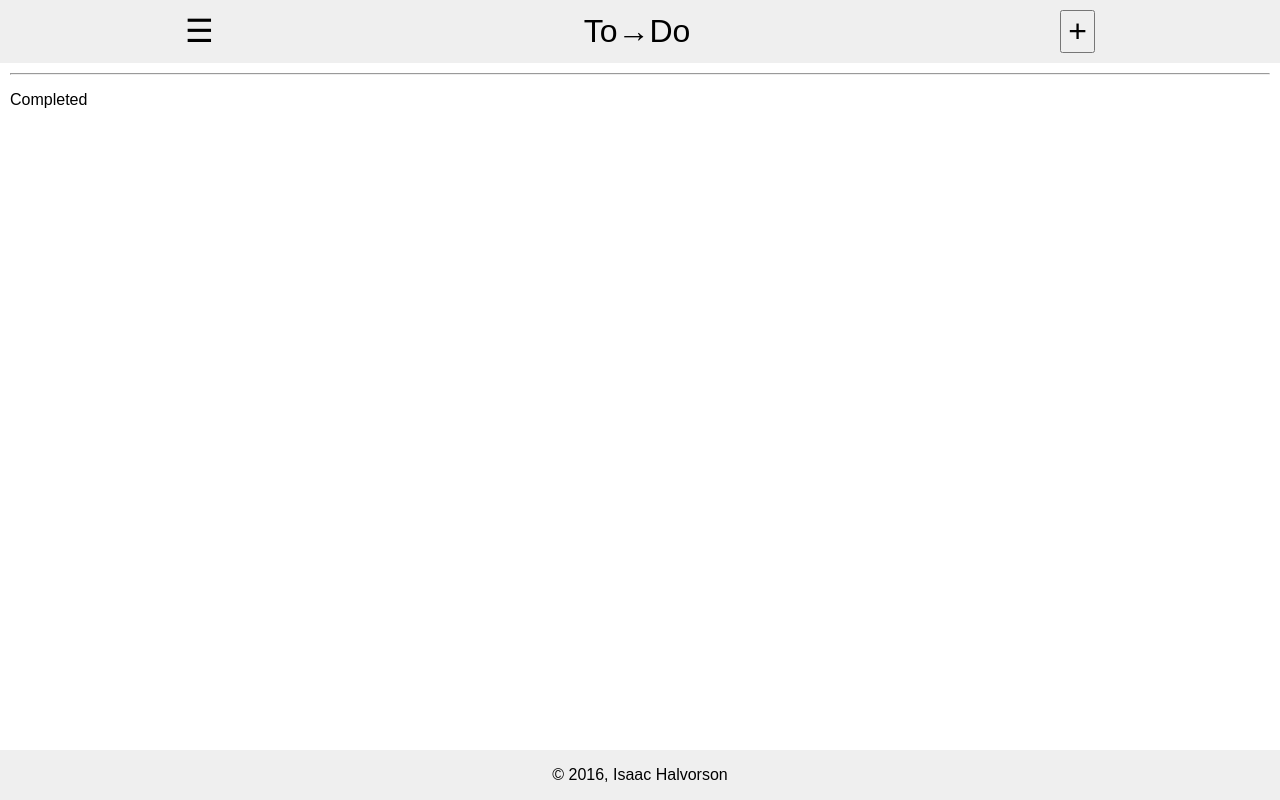
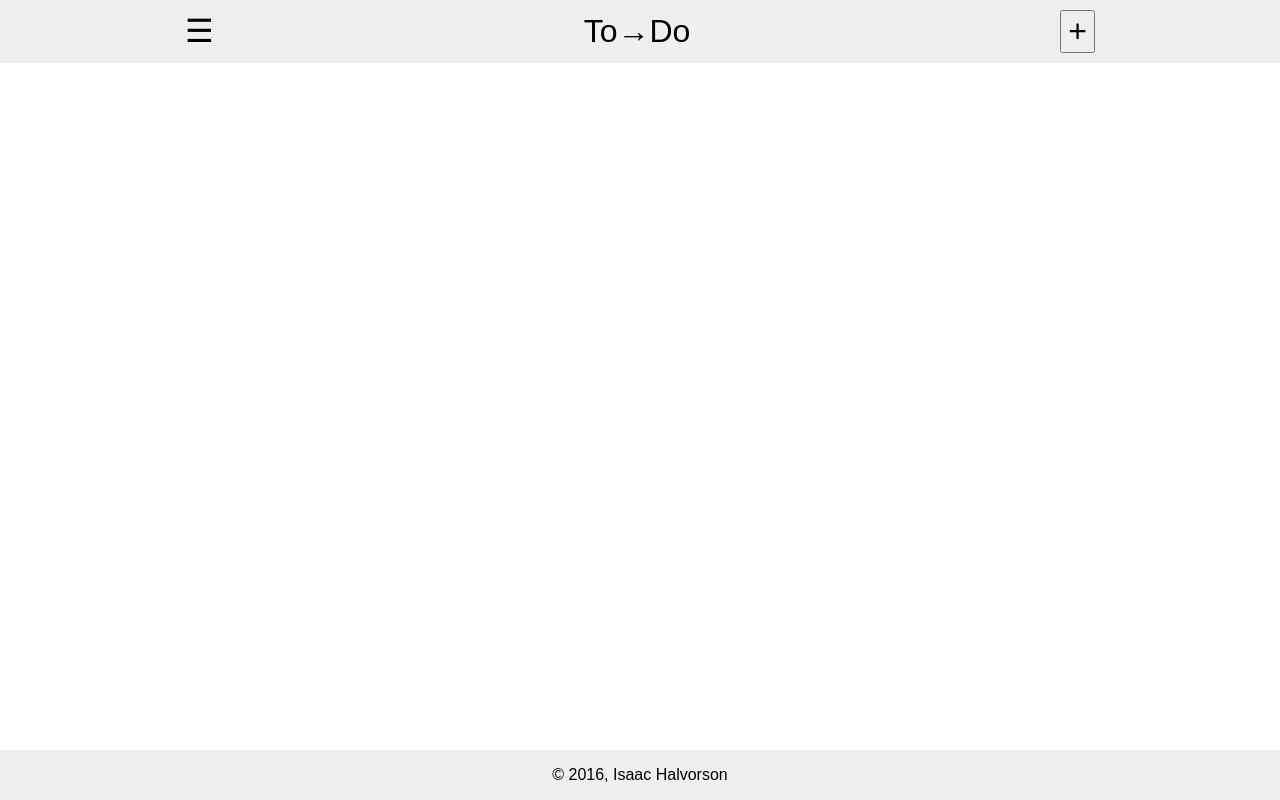
Before and after one commit to hisaac/PRIME-To-Do, a website: page public/views/index.html in a window 1280 px wide. Drawn offline with Linux system fonts and the light colour scheme; no server answers; files whose address does not match are found by name.

Commit message:
remove completed headline

```diff
--- a/public/views/index.html
+++ b/public/views/index.html
@@ -22,10 +22,7 @@
     <main>
       <form id="todoList">
         <section id="notCompleted"></section>
-        <section id="completedSection">
-          <hr />
-          <p>Completed</p>
-        </section>
+        <section id="completedSection"></section>
       </form>
     </main>
 
```
